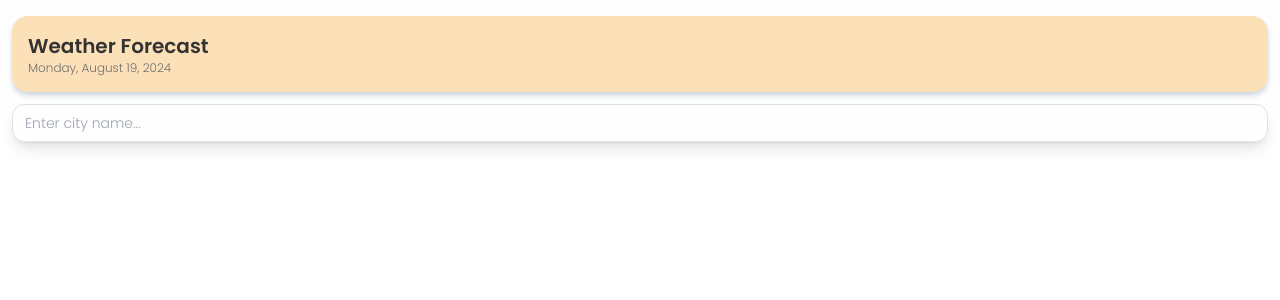
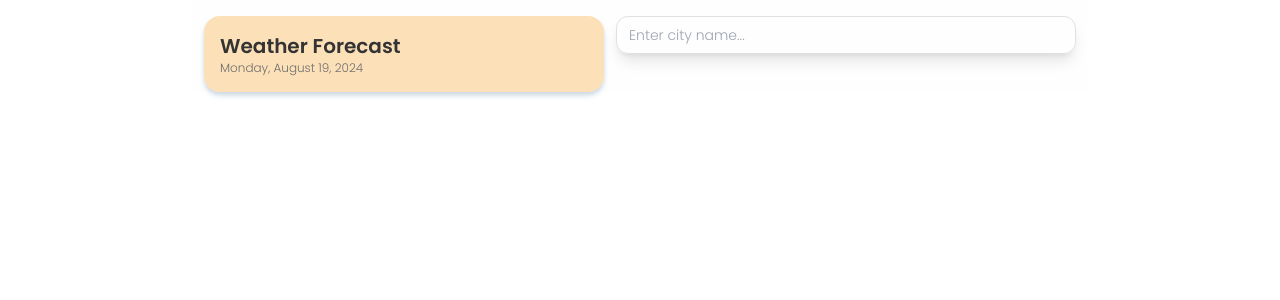
Before and after one commit to mkpanq/weather-app, a React (Vite) app: page / in a window 1280 px wide. Shown: the top 300 px of the page. Built offline with nearby package versions, Linux system fonts and the light colour scheme.

Commit message:
Responsive for header, search and cached

```diff
--- a/src/components/Dashboard.tsx
+++ b/src/components/Dashboard.tsx
@@ -12,9 +12,9 @@ const Dashboard = () => {
   const { isFetching, error, data, refetch } = useQueryData(currentCity);
 
   return (
-    <div className="bg-whiteish h-full w-full flex flex-col font-poppins">
-      <div className="space-y-3 mx-3 mt-4">
-        <header className="border-b-0.5 border-greyish shadow-md shadow-greyish bg-secondary/70 px-4 py-4 rounded-2xl flex flex-row justify-between items-center">
+    <div className="bg-whiteish h-full w-full flex flex-col font-poppins md:max-w-4xl md:mx-auto">
+      <div className="mx-3 mt-4 flex flex-col gap-3 md:flex-row">
+        <header className="border-b-0.5 border-greyish shadow-md shadow-greyish bg-secondary/70 px-4 py-4 rounded-2xl flex flex-row justify-between items-center md:w-[400px] md:grow-0">
           <div className="flex flex-col">
             <p className="font-semibold text-xl text-title">Weather Forecast</p>
             <p className="font-light text-xs text-subtitle">
@@ -28,9 +28,10 @@ const Dashboard = () => {
           </div>
           <span className="icon-[wi--night-alt-cloudy-windy] text-accent text-5xl" />
         </header>
-
-        <SearchBar setCurrentCity={setCurrentCity} />
-        <LastSearches setCurrentCity={setCurrentCity} />
+        <div className="flex flex-col gap-3 md:grow">
+          <SearchBar setCurrentCity={setCurrentCity} />
+          <LastSearches setCurrentCity={setCurrentCity} />
+        </div>
       </div>
 
       {/* Data display for all data */}
```
